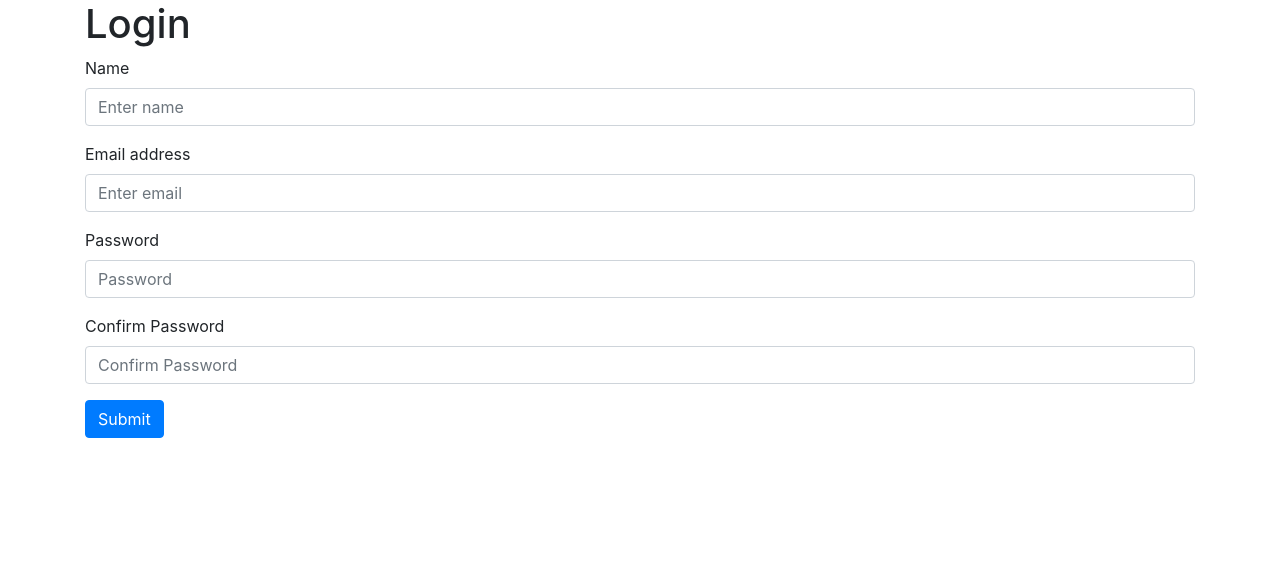
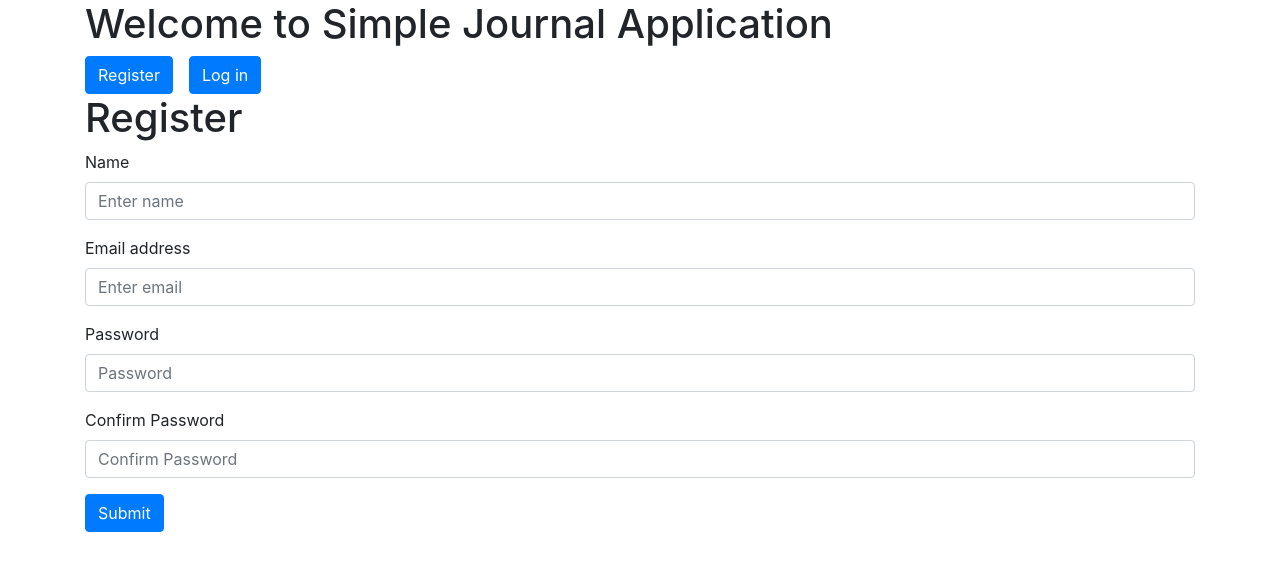
Before and after one commit to ericadev/journal-frontend, a React (Create React App) app: page /register in a window 1280 px wide. Shown: the top 570 px of the page. Built offline with nearby package versions, Linux system fonts and the light colour scheme.

Commit message:
Added Navbar and buttons, also changed styling of entry cards.

```diff
--- /dev/null
+++ b/src/components/Navbar.jsx
@@ -0,0 +1,60 @@
+import React, { Component } from 'react';
+import { Button, Container, Row, Col } from 'react-bootstrap';
+import { withRouter } from 'react-router-dom';
+
+class Navbar extends Component {
+  logout = () => {
+    localStorage.removeItem('token');
+    this.props.history.push('/');
+  };
+
+  login = () => {
+    this.props.history.push('/login');
+  };
+
+  goToEntries = () => {
+    this.props.history.push('/entries');
+  };
+
+  register = () => {
+    this.props.history.push('/register');
+  };
+
+  render() {
+    const token = localStorage.getItem('token');
+    let buttons;
+
+    if (token) {
+      buttons = (
+        <>
+          <Button onClick={this.logout}>Log out</Button>
+          <Button onClick={this.goToEntries} style={{ marginLeft: '1rem' }}>
+            View Entries
+          </Button>
+        </>
+      );
+    } else {
+      buttons = (
+        <>
+          <Button onClick={this.register}>Register</Button>
+          <Button onClick={this.login} style={{ marginLeft: '1rem' }}>
+            Log in
+          </Button>
+        </>
+      );
+    }
+
+    return (
+      <Container>
+        <Row>
+          <Col>
+            <h1>Welcome to Simple Journal Application</h1>
+            {buttons}
+          </Col>
+        </Row>
+      </Container>
+    );
+  }
+}
+
+export default withRouter(Navbar);
--- a/src/index.js
+++ b/src/index.js
@@ -8,9 +8,11 @@ import Login from './pages/Login';
 import Register from './pages/Register';
 import Entries from './pages/Entries';
 import AddEntry from './pages/AddEntry';
+import Navbar from './components/Navbar';
 
 ReactDOM.render(
   <Router>
+    <Navbar />
     <Route exact path='/' component={App} />
     <Route path='/login' component={Login} />
     <Route path='/register' component={Register} />
--- a/src/pages/Entries.jsx
+++ b/src/pages/Entries.jsx
@@ -171,7 +171,13 @@ export default class Entries extends Component {
                   {entries.map(entry => (
                     <Card
                       key={entry._id}
-                      style={{ width: '20rem', float: 'left', margin: '2rem' }}
+                      style={{
+                        width: '20rem',
+                        float: 'left',
+                        margin: '2rem',
+                        height: '20rem',
+                        overflow: 'auto'
+                      }}
                     >
                       <Card.Body>
                         <Card.Title>
--- a/src/pages/Register.jsx
+++ b/src/pages/Register.jsx
@@ -63,7 +63,7 @@ class Register extends Component {
       <Container>
         <Row>
           <Col>
-            <h1>Login</h1>
+            <h1>Register</h1>
           </Col>
         </Row>
         <Row>
```
